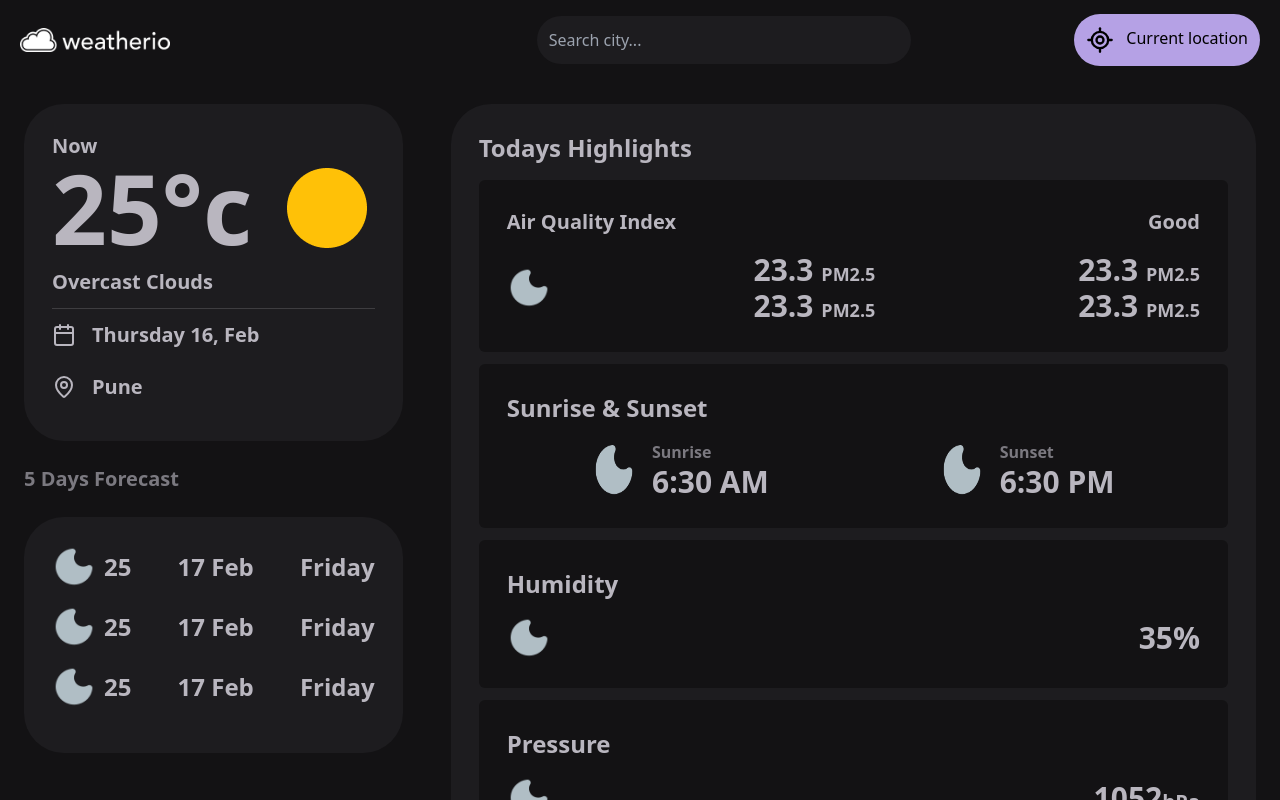
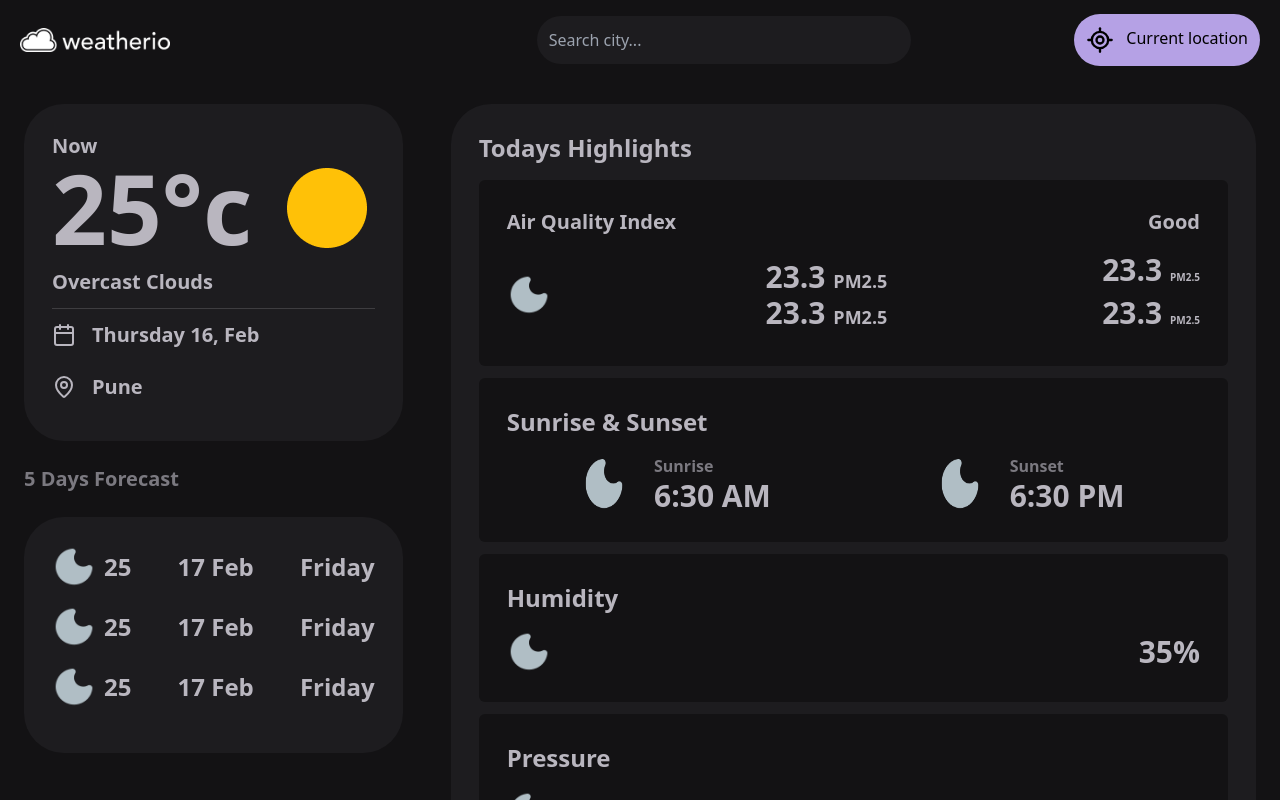
Before and after one commit to BrainyNik/Weather.Io, a React (Vite) app: page / in a window 1280 px wide. Built offline with nearby package versions, Linux system fonts and the light colour scheme.

Commit message:
dev : ui bug fixes

```diff
--- a/src/components/currentWeather.jsx
+++ b/src/components/currentWeather.jsx
@@ -6,8 +6,8 @@ const CurrentWeather = () => {
     <div className='card-sm'>
       <p className='text-xl'>Now</p>
       <div className='flex items-center  justify-between '>
-        <p className='text-8xl'>25°c</p>
-        <img src={sun} alt="" />
+        <p className='text-8xl max-lg:text-4xl'>25°c</p>
+        <img src={sun} alt="" className="max-lg:w-10 max-lg:h-10" />
       </div>
       <p className='text-xl border-b border-outline py-3'>Overcast Clouds</p>
       <p className='py-3 flex items-center gap-4 text-xl'><Calendar /> Thursday 16, Feb</p>
--- a/src/components/daysForecast.jsx
+++ b/src/components/daysForecast.jsx
@@ -1,4 +1,3 @@
-import React from 'react'
 import moon from "../assets/weather_icons/01n.png"
 
 
@@ -9,7 +8,7 @@ const DaysForecast = () => {
             <p className='m-6 font-bold text-xl text-on-surface-variant'>5 Days Forecast</p>
             <div className='card-sm'>
                 <div className='flex items-center gap-2 mb-4'>
-                <img src={moon} alt="" className='w-11'/>
+                    <img src={moon} alt="" className='w-11' />
                     <div className='flex justify-between w-full text-2xl'>
                         <p>25</p>
                         <p>17 Feb</p>
@@ -17,15 +16,15 @@ const DaysForecast = () => {
                     </div>
                 </div>
                 <div className='flex items-center gap-2 mb-4'>
-                <img src={moon} alt="" className='w-11'/>
-                <div className='flex justify-between w-full text-2xl'>
+                    <img src={moon} alt="" className='w-11' />
+                    <div className='flex justify-between w-full text-2xl max-lg:text-lg '>
                         <p>25</p>
                         <p>17 Feb</p>
                         <p>Friday</p>
                     </div>
                 </div>
                 <div className='flex items-center gap-2 mb-4'>
-                <img src={moon} alt="" className='w-11'/>
+                    <img src={moon} alt="" className='w-11' />
                     <div className='flex justify-between w-full text-2xl'>
                         <p>25</p>
                         <p>17 Feb</p>
--- a/src/components/navbar.jsx
+++ b/src/components/navbar.jsx
@@ -10,7 +10,7 @@ const Navbar = () => {
   };
 
   return (
-    <div className='flex items-center justify-between p-5 h-[80px] fixed top-0 left-0 w-screen '>
+    <div className='flex items-center justify-between p-5 h-[80px] fixed top-0 left-0 w-screen bg-background'>
       <div><img src={logo} alt="" className='object-cover w-[150px]' /></div>
       <div className='flex items-center justify-end md:justify-between gap-4 w-7/12'>
         <div className='flex items-center  gap-3 bg-surface p-3 rounded-full'>
--- a/src/components/todaysHighlights.jsx
+++ b/src/components/todaysHighlights.jsx
@@ -7,18 +7,18 @@ const TodaysHighlights = () => {
             <p className='font-bold text-2xl mb-4'>Todays Highlights</p>
 
             <div className='card-variant '>
-                <p className='font bold text-xl flex justify-between mb-4'>Air Quality Index <span>Good</span></p>
+                <p className='font bold md:text-xl flex justify-between mb-4'>Air Quality Index <span>Good</span></p>
 
-                <div className='flex items-center justify-between'>
+                <div className='flex items-center justify-between md:text-3xl'>
                     <img src={moon} alt="" className='w-11' />
 
-                    <div className='font-bold text-3xl'>
-                        <p>23.3 <span className='text-lg'>PM2.5</span></p>
-                        <p>23.3 <span className='text-lg'>PM2.5</span></p>
+                    <div className='  '>
+                        <p>23.3 <span className='text-[10px] md:text-lg'>PM2.5</span></p>
+                        <p>23.3 <span className='text-[10px] md:text-lg'>PM2.5</span></p>
                     </div>
-                    <div className='font-bold text-3xl'>
-                        <p>23.3 <span className='text-lg'>PM2.5</span></p>
-                        <p>23.3 <span className='text-lg'>PM2.5</span></p>
+                    <div className=' '>
+                        <p>23.3 <span className='text-[10px]'>PM2.5</span></p>
+                        <p>23.3 <span className='text-[10px]'>PM2.5</span></p>
                     </div>
 
                 </div>
@@ -27,12 +27,12 @@ const TodaysHighlights = () => {
 
             <div className='card-variant'>
                 <p className='card-title'> Sunrise & Sunset</p>
-                <div className='flex items-center justify-around'>
-                    <div className='flex gap-4'>
-                        <img src={moon} alt="" className='w-11' />
+                <div className='flex md:items-center md:justify-around flex-col md:flex-row gap-4'>
+                    <div className='flex gap-7 '>
+                        <img src={moon} alt="" className='w-11 ' />
                         <p className='flex flex-col text-on-surface-variant'>Sunrise <span className='text-3xl text-on-surface-variant-2'>6:30 AM</span></p>
                     </div>
-                    <div className='flex gap-4'>
+                    <div className='flex  gap-7'>
                         <img src={moon} alt="" className='w-11' />
                         <p className='flex flex-col text-on-surface-variant'>Sunset <span className='text-3xl text-on-surface-variant-2'>6:30 PM</span></p>
                     </div>
```
Lines whose indentation alone changed are shown as unchanged.
